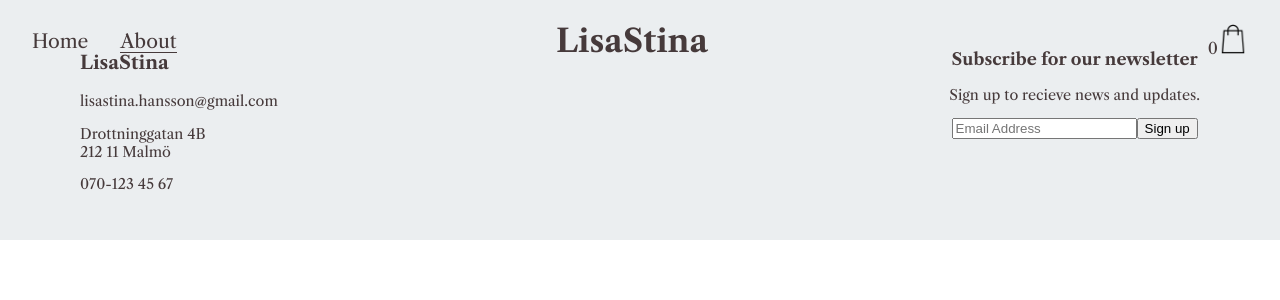
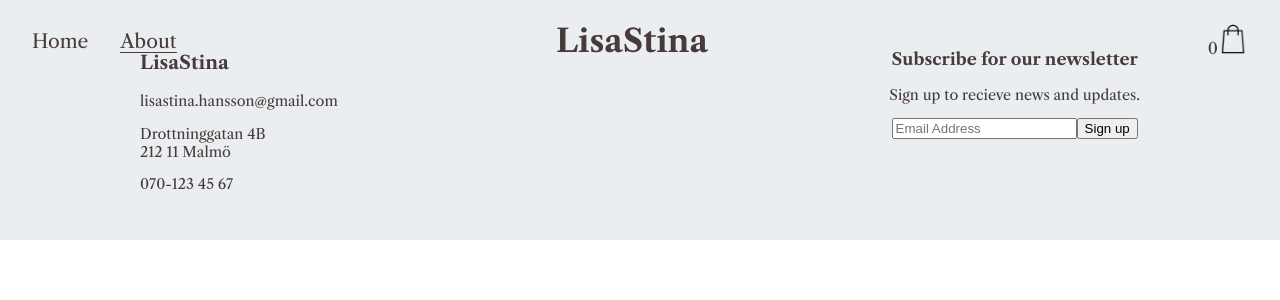
Before and after one commit to lisastina/webshop, a React (Create React App) app in the folder webshop/: page /about in a window 1280 px wide. Shown: the top 300 px of the page. Built offline with nearby package versions, Linux system fonts and the light colour scheme; a web font is replaced by a local one.

Commit message:
Max-width

```diff
--- a/webshop/src/css/Footer.module.css
+++ b/webshop/src/css/Footer.module.css
@@ -4,10 +4,12 @@
     padding: 2rem 0;
 }
 .footerContainer {
-    margin: 0 5rem;
+    max-width: 1000px;
+    margin: auto;
     display: flex;
     justify-content: space-between;
 }
+
 .footer address, .footer a {
     font-style: normal;
     font-size: .9rem;
```
